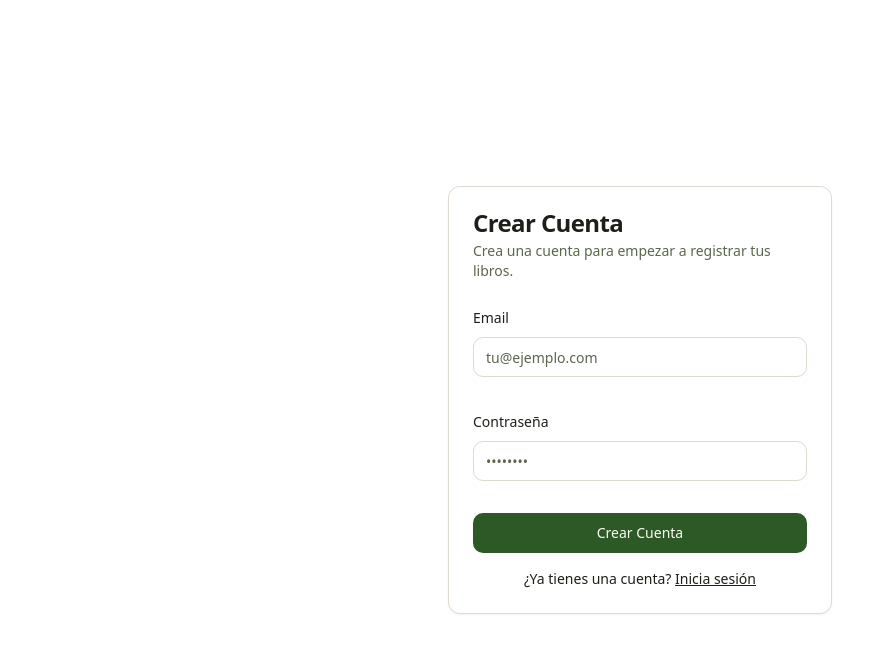
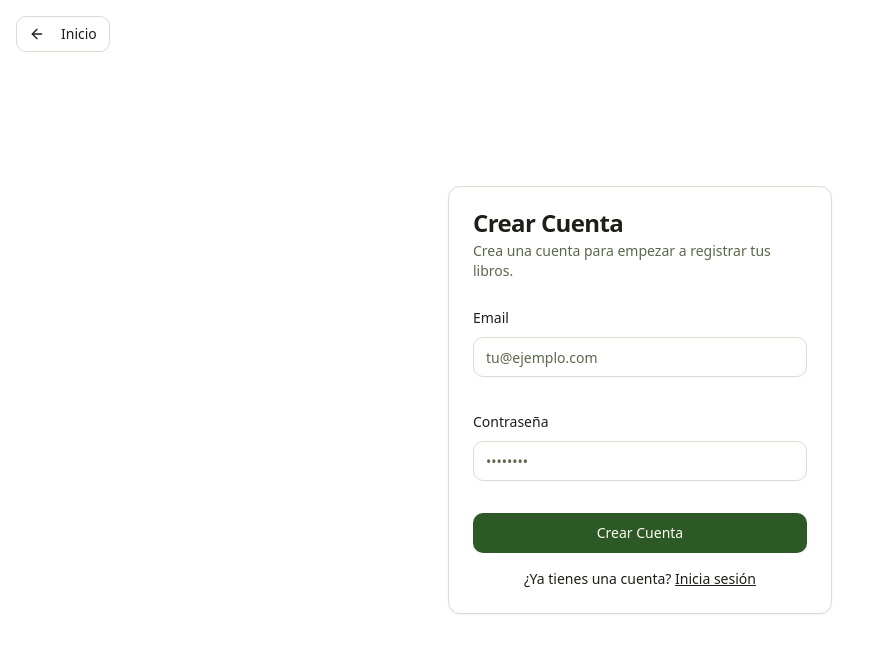
Before and after one commit to zizou1057/APP-bookworm, a React (Vite) app: page /signup in a window 1280 px wide. Shown: the top 652 px of the page, without its empty margins (0-879 px from the left). Built offline with nearby package versions, Linux system fonts and the light colour scheme.

Commit message:
[dyad] Añadiendo botón de regreso a Home en la página de Signup - wrote 1 file(s)

```diff
--- a/src/pages/Signup.tsx
+++ b/src/pages/Signup.tsx
@@ -15,6 +15,7 @@ import { Card, CardContent, CardDescription, CardHeader, CardTitle } from "@/com
 import { Link, useNavigate } from "react-router-dom";
 import { supabase } from "@/lib/supabase";
 import { showError, showSuccess } from "@/utils/toast";
+import { ArrowLeft } from "lucide-react"; // Importar el icono
 
 const formSchema = z.object({
   email: z.string().email({ message: "Invalid email address." }),
@@ -46,7 +47,15 @@ const Signup = () => {
   }
 
   return (
-    <div className="flex items-center justify-center min-h-screen bg-background">
+    <div className="flex items-center justify-center min-h-screen bg-background relative">
+      <div className="absolute top-4 left-4">
+        <Button asChild variant="outline" size="sm">
+          <Link to="/">
+            <ArrowLeft className="mr-2 h-4 w-4" />
+            Inicio
+          </Link>
+        </Button>
+      </div>
       <Card className="w-full max-w-sm">
         <CardHeader>
           <CardTitle>Crear Cuenta</CardTitle>
```
